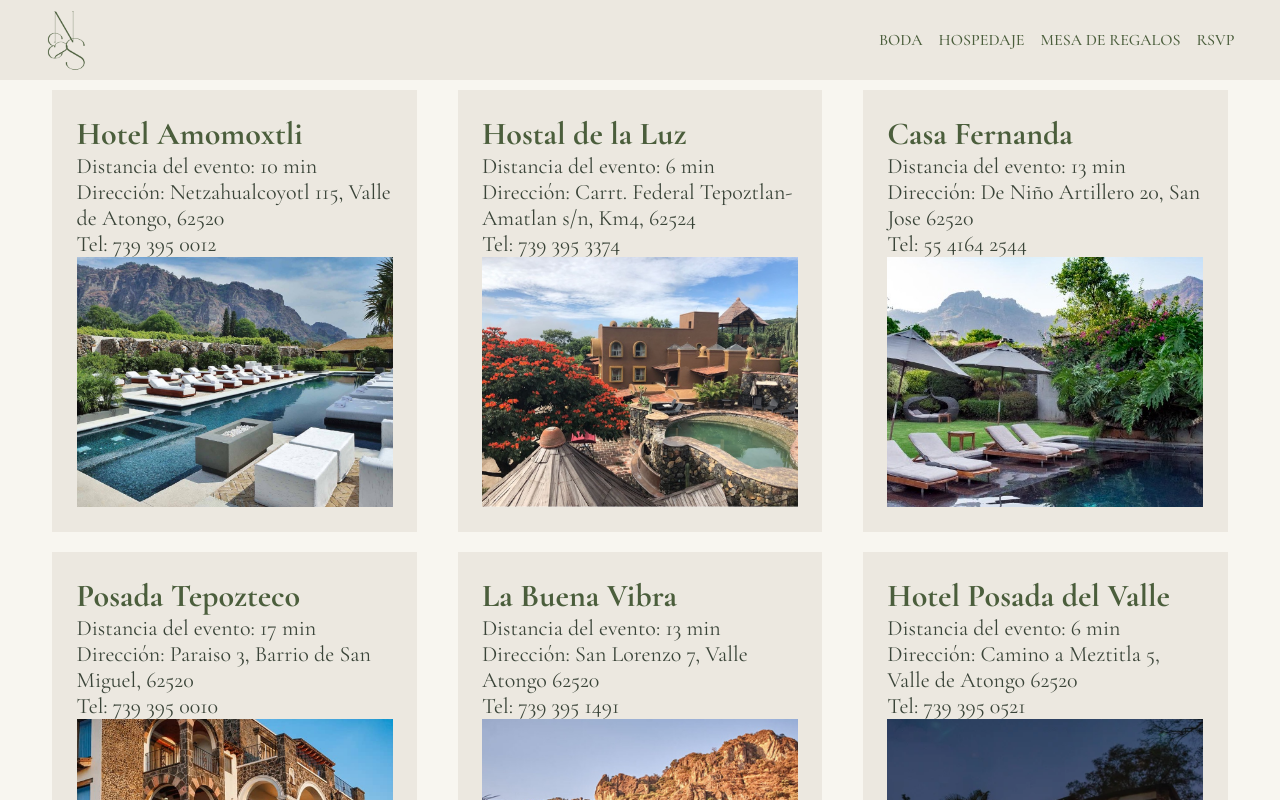
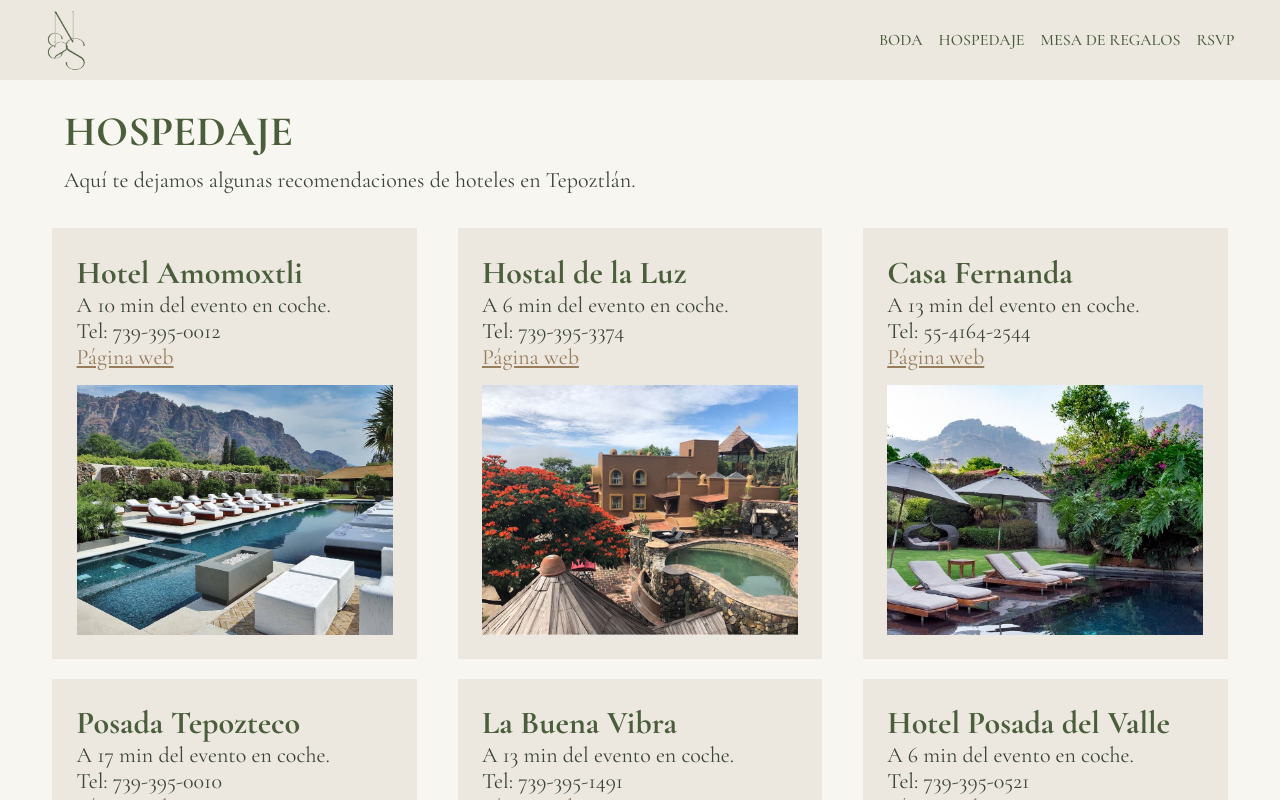
Before and after one commit to richipargo/nadia-stefan, a React (Vite) app: page /hospedaje in a window 1280 px wide. Shown: the top 800 px of the page. Built offline with nearby package versions, Linux system fonts and the light colour scheme.

Commit message:
Update hotel card styles

```diff
--- a/src/components/Boda.jsx
+++ b/src/components/Boda.jsx
@@ -19,7 +19,7 @@ const Boda = () => {
       <div className="ceremonia-recepcion-container">
         <div className="ceremonia-recepcion">
           <div className="ceremonia-recepcion-text">
-            <h2>Ceremonia & Recepción</h2>
+            <h2 className="boda-h2">Ceremonia & Recepción</h2>
             <p className="main-info">Sábado 27 de enero, 2024 a las 13:30hrs</p>
             <p className="main-info">Jardín Xolatlaco</p>
             <p className="note">
@@ -31,7 +31,7 @@ const Boda = () => {
               <li>De ahí pasaremos al cóctel y recepción.</li>
             </ul>
             <div className="como-llegar">
-              <h3>Cómo llegar</h3>
+              <h3 className="boda-h3">Cómo llegar</h3>
               <a href="https://waze.com/ul/h9g3ecwhep" target="_blank" rel="noreferrer">
                 <button className="map-btn">Sigue Waze</button>
               </a>
@@ -80,7 +80,7 @@ const Boda = () => {
             <img className="dresscode-img" src="./MER_5845.jpg" alt="Nadia y Stefan en Oaxaca" />
           </div>
           <div className="dresscode-text">
-            <h2>Código de vestimenta</h2>
+            <h2 className="boda-h2">Código de vestimenta</h2>
             <p className="main-info">Formal</p>
             <ul className="boda-ul">
               <li>Mujeres: vestido midi o largo (de día) </li>
--- a/src/components/Hospedaje.jsx
+++ b/src/components/Hospedaje.jsx
@@ -1,32 +1,19 @@
-import { hotels } from './Hotels';
-import '../style_components/hotels.css';
-
-// const Estadia = () => {
-//   return (
-//     <div className="estadia">
-//       <h2>Estadía aquí</h2>
-//     </div>
-//   );
-// };
-
-// export default Estadia;
+import Hoteles from './Hoteles';
+import '../style_components/hospedaje.css';
 
 const Hospedaje = () => {
   return (
-    <div className="hotels-container">
-      {hotels.map((item, index) => (
-        <div className="hotel-container" key={index}>
-          <h3>{item.name}</h3>
-          <p>Distancia del evento: {item.distance}</p>
-          <p>Dirección: {item.address}</p>
-          <p>Tel: {item.tel}</p>
-          <div className="hotel-img-container">
-            <a href={item.website}>
-              <img className="hotel-img" src={item.src}></img>
-            </a>
-          </div>
-        </div>
-      ))}
+    <div className="hospedaje-container">
+      <div className="hospedaje-header">
+        <h1 className="hospedaje-h1">Hospedaje</h1>
+        {/* <h2 className="hospedaje-h2">
+          Aquí te dejamos algunas recomendaciones de hoteles en Tepoztlán.
+        </h2> */}
+        <p className="hospedaje-header-p">
+          Aquí te dejamos algunas recomendaciones de hoteles en Tepoztlán.
+        </p>
+      </div>
+      <Hoteles />
     </div>
   );
 };
--- /dev/null
+++ b/src/components/Hoteles.jsx
@@ -0,0 +1,24 @@
+import { hotelsData } from './HotelsData';
+import '../style_components/hoteles.css';
+
+const Hoteles = () => {
+  return (
+    <div className="hoteles-container">
+      {hotelsData.map((item, index) => (
+        <div className="hotel-container" key={index}>
+          <h3 className="hotel-h3">{item.name}</h3>
+          <p>A {item.distance} del evento en coche.</p>
+          {/* <p>{item.address}</p> */}
+          <p>Tel: {item.tel}</p>
+          <a href={item.website} target="_blank" rel="noreferrer" className="website-hotel">
+            Página web
+          </a>
+          <div className="hotel-img-container">
+            <img className="hotel-img" src={item.src}></img>
+          </div>
+        </div>
+      ))}
+    </div>
+  );
+};
+export default Hoteles;
--- a/src/components/Hotels.jsx
+++ b/src/components/HotelsData.jsx
@@ -13,13 +13,13 @@ import hotel12 from '../../public/hotels/12-pan-nuestro.jpg';
 import hotel13 from '../../public/hotels/13-orquideas.jpg';
 import hotel14 from '../../public/hotels/14-rincon-amate.jpg';
 
-export const hotels = [
+export const hotelsData = [
   {
     id: 1,
     name: 'Hotel Amomoxtli',
     address: 'Netzahualcoyotl 115, Valle de Atongo, 62520',
     website: 'https://amomoxtli.com/',
-    tel: '739 395 0012',
+    tel: '739-395-0012',
     distance: '10 min',
     src: hotel1,
     alt: 'Hotel Amomoxtli',
@@ -29,7 +29,7 @@ export const hotels = [
     name: 'Hostal de la Luz',
     address: 'Carrt. Federal Tepoztlan-Amatlan s/n, Km4, 62524',
     website: 'https://www.hostaldelaluzresort.com/',
-    tel: '739 395 3374',
+    tel: '739-395-3374',
     distance: '6 min',
     src: hotel2,
     alt: 'Hostal de la Luz',
@@ -39,7 +39,7 @@ export const hotels = [
     name: 'Casa Fernanda',
     address: 'De Niño Artillero 20, San Jose 62520',
     website: 'https://casafernanda.com/',
-    tel: '55 4164 2544',
+    tel: '55-4164-2544',
     distance: '13 min',
     src: hotel3,
     alt: 'Casa Fernanda',
@@ -49,7 +49,7 @@ export const hotels = [
     name: 'Posada Tepozteco',
     address: 'Paraiso 3, Barrio de San Miguel, 62520',
     website: 'https://posadadeltepozteco.com.mx/',
-    tel: '739 395 0010',
+    tel: '739-395-0010',
     distance: '17 min',
     src: hotel4,
     alt: 'Posada Tepozteco',
@@ -59,7 +59,7 @@ export const hotels = [
     name: 'La Buena Vibra',
     address: 'San Lorenzo 7, Valle Atongo 62520',
     website: 'https://www.hotelbuenavibra.com.mx/',
-    tel: '739 395 1491',
+    tel: '739-395-1491',
     distance: '13 min',
     src: hotel5,
     alt: 'La Buena Vibra',
@@ -69,7 +69,7 @@ export const hotels = [
     name: 'Hotel Posada del Valle',
     address: 'Camino a Meztitla 5, Valle de Atongo 62520',
     website: 'https://www.laposadadelvalle.com/',
-    tel: '739 395 0521',
+    tel: '739-395-0521',
     distance: '6 min',
     src: hotel6,
     alt: 'Hotel Posada del Valle',
@@ -79,7 +79,7 @@ export const hotels = [
     name: 'Valle Místico',
     address: 'Camino al Otlahyo 10, Huilotepec, 62520',
     website: 'https://www.vallemistico.com/',
-    tel: '739 395 3788',
+    tel: '739-395-3788',
     distance: '6 min',
     src: hotel7,
     alt: 'Valle Místico',
@@ -89,7 +89,7 @@ export const hotels = [
     name: 'Hotel Quinta Gyo',
     address: 'Antiguo Camino a Sto. Domingo, Ocotitlan 12, Valle Atongo.',
     website: 'https://www.quintagyo.com/',
-    tel: '739 395 3315',
+    tel: '739-395-3315',
     distance: '17 min',
     src: hotel8,
     alt: 'Hotel Quinta Gyo',
@@ -99,7 +99,7 @@ export const hotels = [
     name: 'Amate Camp',
     address: 'Camino a Xilotepec, Xilotepec, 62520',
     website: 'https://www.amatecamp.com/',
-    tel: '777 102 0307',
+    tel: '777-102-0307',
     distance: '19 min',
     src: hotel9,
     alt: 'Hotel - Amate Camp',
@@ -109,7 +109,7 @@ export const hotels = [
     name: 'Hotel Real del Valle',
     address: 'Revolucion 1910 Num. 90, San Jose, 62520',
     website: 'https://hotelrealdelvalle.com.mx/',
-    tel: '739 395 1610',
+    tel: '739-395-1610',
     distance: '8 min',
     src: hotel10,
     alt: 'Hotel Real del Valle',
@@ -119,7 +119,7 @@ export const hotels = [
     name: 'Hotel Xacallan',
     address: 'Del Olvido 9, Barrio de San Miguel 62520',
     website: 'https://www.xacallan.com/',
-    tel: '739 395 4999',
+    tel: '739-395-4999',
     distance: '13 min',
     src: hotel11,
     alt: 'Hotel Xacallan',
@@ -128,32 +128,32 @@ export const hotels = [
     id: 12,
     name: 'El Pan Nuestro',
     address: 'Av. Revolucion 82, Valle Atongo',
-    website: 'https://www.elpannuestrogourmet.com/',
-    tel: '739 395 0310',
+    website: 'https://www.elpannuestrogourmet.com/hotel',
+    tel: '739-395-0310',
     distance: '7 min',
     src: hotel12,
     alt: 'Hotel - El Pan Nuestro',
   },
-  {
-    id: 13,
-    name: 'Las Orquídeas',
-    address: 'Airbnb',
-    website:
-      'https://www.airbnb.mx/rooms/32717210?c=.pi0.pk18826366992_151708135828&gclid=CjwKCAjwpJWoBhA8EiwAHZFzfpZPjlG-lBcsaF1ERHDg4Wek3kdGo-a30p9IpxC_eLgP659yFBb4iRoCmg8QAvD_BwE&gclsrc=aw.ds&source_impression_id=p3_1694882101_9c%2BM8ysdM63u8e3g',
-    tel: '55 1343 7618',
-    distance: '10 min',
-    src: hotel13,
-    alt: 'Airbnb - Las Orquídeas',
-  },
-  {
-    id: 14,
-    name: 'Rincón del Amate',
-    address: 'Airbnb',
-    website:
-      'https://www.airbnb.mx/rooms/30208270?c=.pi0.pk18826366992_151708135828&gclid=CjwKCAjwpJWoBhA8EiwAHZFzftxvRR7eQUkEY6jEJJ9DwxDr1lFEs6JMHukJuVYS_9oPWtKp16MxpxoCWNkQAvD_BwE&gclsrc=aw.ds&source_impression_id=p3_1694882177_uOy9XrNMGIjLyr5B',
-    tel: '55 5403 1498',
-    distance: '15 min',
-    src: hotel14,
-    alt: 'Airbnb - Rincón del Amate',
-  },
+  // {
+  //   id: 13,
+  //   name: 'Las Orquídeas',
+  //   address: 'Airbnb',
+  //   website:
+  //     'https://www.airbnb.mx/rooms/32717210?c=.pi0.pk18826366992_151708135828&gclid=CjwKCAjwpJWoBhA8EiwAHZFzfpZPjlG-lBcsaF1ERHDg4Wek3kdGo-a30p9IpxC_eLgP659yFBb4iRoCmg8QAvD_BwE&gclsrc=aw.ds&source_impression_id=p3_1694882101_9c%2BM8ysdM63u8e3g',
+  //   tel: '55-1343-7618',
+  //   distance: '10 min',
+  //   src: hotel13,
+  //   alt: 'Airbnb - Las Orquídeas',
+  // },
+  // {
+  //   id: 14,
+  //   name: 'Rincón del Amate',
+  //   address: 'Airbnb',
+  //   website:
+  //     'https://www.airbnb.mx/rooms/30208270?c=.pi0.pk18826366992_151708135828&gclid=CjwKCAjwpJWoBhA8EiwAHZFzftxvRR7eQUkEY6jEJJ9DwxDr1lFEs6JMHukJuVYS_9oPWtKp16MxpxoCWNkQAvD_BwE&gclsrc=aw.ds&source_impression_id=p3_1694882177_uOy9XrNMGIjLyr5B',
+  //   tel: '55-5403-1498',
+  //   distance: '15 min',
+  //   src: hotel14,
+  //   alt: 'Airbnb - Rincón del Amate',
+  // },
 ];
--- a/src/style_components/boda.css
+++ b/src/style_components/boda.css
@@ -28,11 +28,11 @@
   padding-top: 8px;
 }
 /*General title settings*/
-h2 {
+.boda-h2 {
   font-size: 42px;
   text-transform: uppercase;
 }
-h3 {
+.boda-h3 {
   font-size: 32px;
 }
 /*UL style*/
--- /dev/null
+++ b/src/style_components/hospedaje.css
@@ -0,0 +1,18 @@
+.hospedaje-container {
+  width: 100%;
+  margin: 0 auto;
+}
+.hospedaje-header {
+  padding: 2% 5%;
+  margin: 0 auto;
+}
+.hospedaje-h1 {
+  font-size: 42px;
+  text-transform: uppercase;
+}
+/* .hospedaje-h2 {
+  padding: 10px 0;
+} */
+.hospedaje-header-p {
+  padding-top: 10px;
+}
--- a/src/style_components/hotels.css
+++ b/src/style_components/hoteles.css
@@ -1,7 +1,6 @@
-.hotels-container {
+.hoteles-container {
   width: 95%;
   margin: 0 auto;
-  /* border: 2px solid var(--highlight); */
   display: flex;
   flex-direction: row;
   flex-wrap: wrap;
@@ -14,9 +13,21 @@
   background-color: var(--light);
   margin: 10px;
 }
-/* .hotel-img-container {
-  background-color: aqua;
-} */
+.hotel-h3 {
+  font-size: 32px;
+}
+.website-hotel {
+  text-decoration: underline;
+  color: var(--highlight);
+  font-size: 22px;
+}
+.website-hotel:hover {
+  cursor: pointer;
+  color: var(--main);
+}
+.hotel-img-container {
+  padding-top: 15px;
+}
 .hotel-img {
   display: block;
   width: 100%;
```
